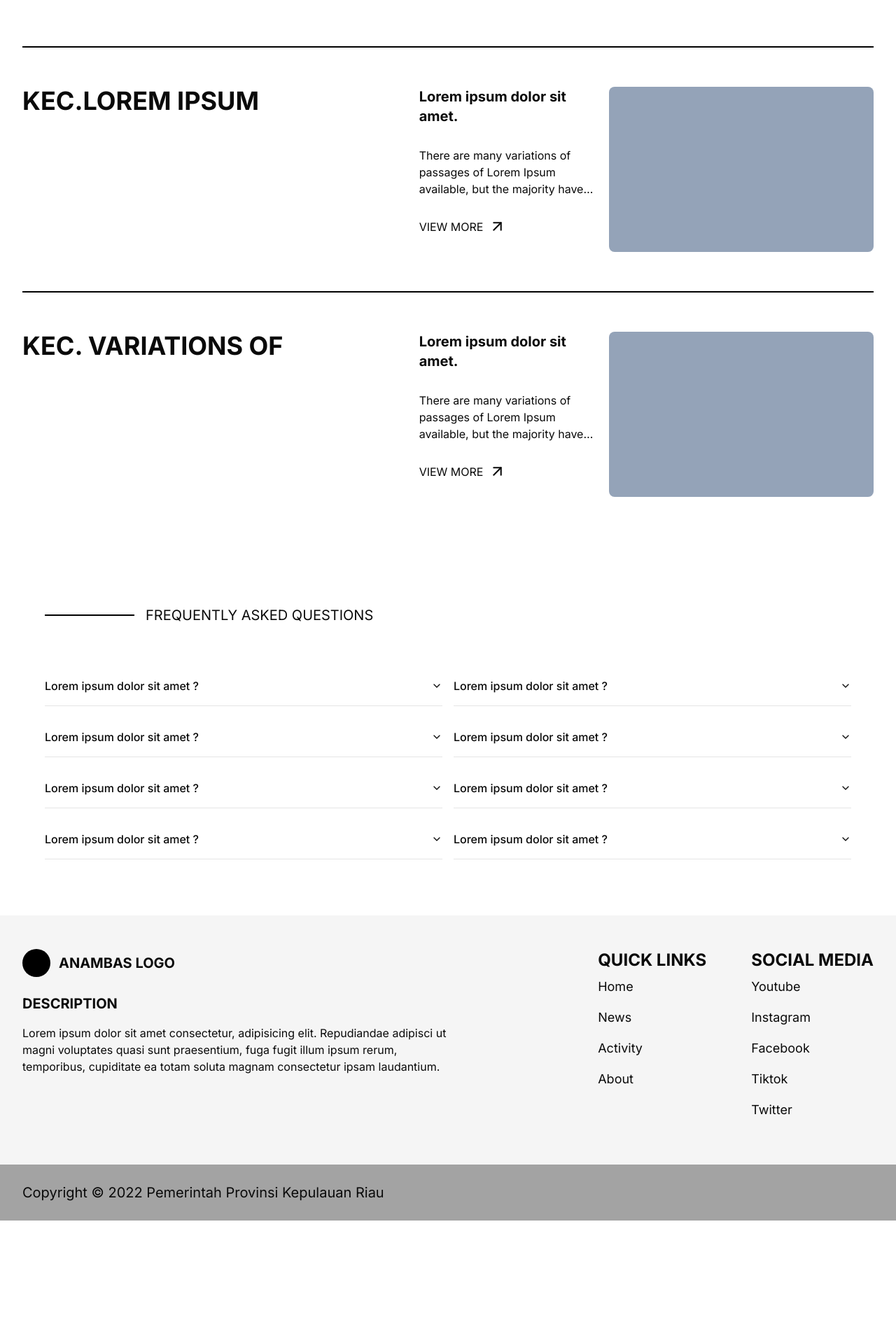
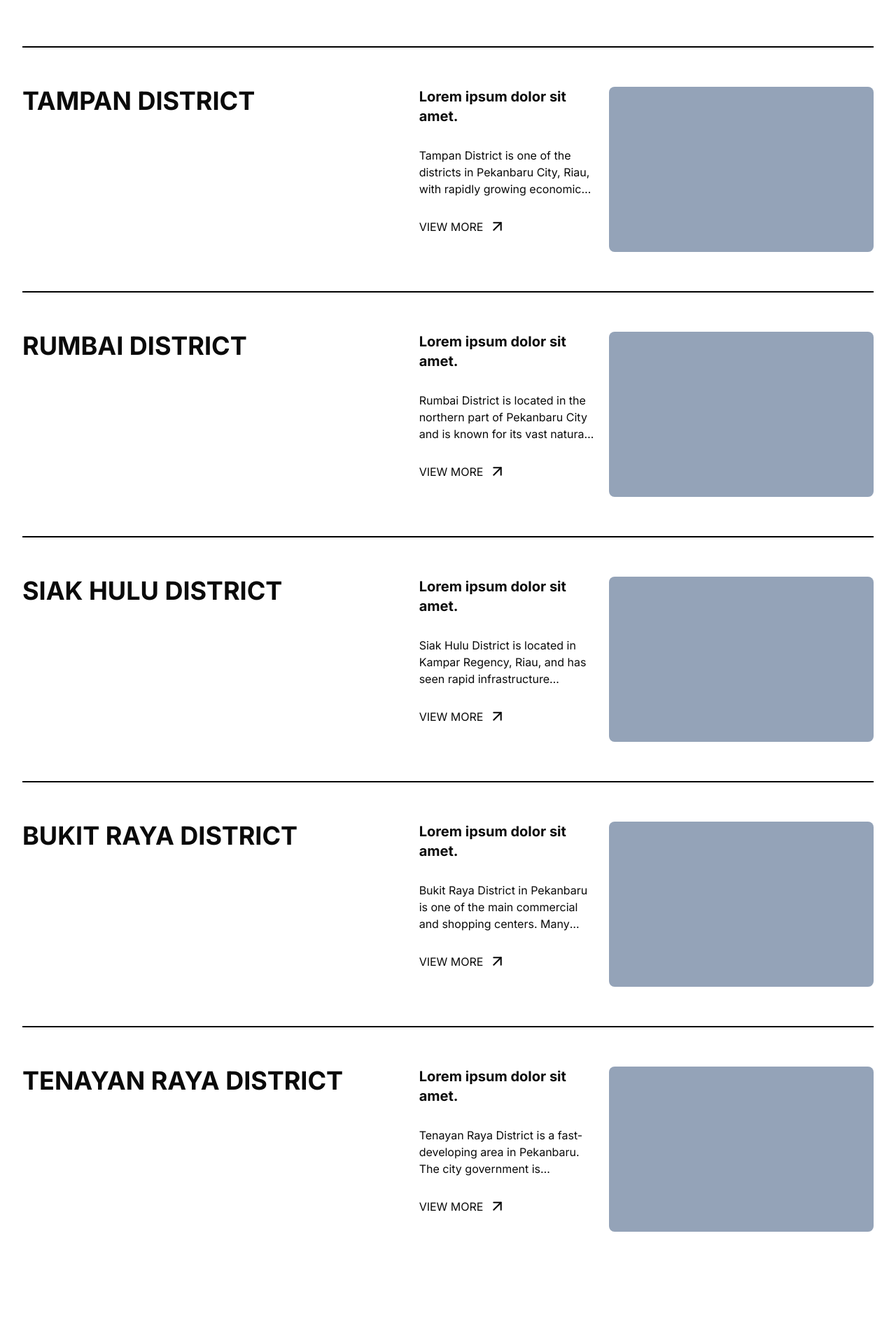
Before and after one commit to Rangga056/anambas-app, a Next.js app: page /about in a window 1280 px wide. Shown: the part 1080-2999 px from the top of the page at 70% size. Before the commit the page ends 2824 px from the top, so only its background shows below. Built offline with nearby package versions, Linux system fonts and the light colour scheme.

Commit message:
update slug

```diff
--- a/app/about/[slug]/page.jsx
+++ b/app/about/[slug]/page.jsx
@@ -1,6 +1,8 @@
 "use client";
 
 import DestinationCard from "@/components/shared/About/DestinationSection/DestinationCard";
+import FAQ from "@/components/shared/FAQs/FAQ";
+import Location from "@/components/shared/Home/Location";
 import { DetailAboutDummy } from "@/constants/DetailAboutDummy";
 
 const DetailAbout = (props) => {
@@ -14,19 +16,29 @@ const DetailAbout = (props) => {
   }
 
   return (
-      <div className="container mb-20">
-        {/* HERO
+    <div className="container mb-20">
+      {/* HERO
         TODO: will be updated */}
       <div className="bg-hero-beach-img bg-cover bg-center max-w-screen-2xl mx-auto h-[calc(100vh-80px)] flex items-end p-12 max-h-[750px] text-white uppercase text-5xl font-bold">
-      {dummyAbout.place}
+        {dummyAbout.place}
       </div>
-      <p className="text-3xl my-10 ml-28 mr-7 ">
-      {dummyAbout.desc}
-      </p>
+      <p className="text-3xl my-10 ml-28 mr-7 ">{dummyAbout.desc}</p>
 
       {/* DESTINATION OPTION
       TODO: will be updated */}
       <DestinationCard />
+
+      {/* LOCATION
+      TODO: will be updated*/}
+      <div className="mt-20">
+        <Location />
+      </div>
+
+      {/* LOCATION
+      TODO: will be updated*/}
+      <div className="mt-20">
+        <FAQ />
+      </div>
     </div>
   );
 };
--- /dev/null
+++ b/components/shared/About/DestinationOption/DestinatonCard.jsx
@@ -0,0 +1,9 @@
+import React from 'react'
+
+export const DestinatonCard = () => {
+  return (
+    <div>
+
+    </div>
+  )
+}
--- a/components/shared/Home/Location.jsx
+++ b/components/shared/Home/Location.jsx
@@ -10,7 +10,7 @@ const Location = () => {
         <SectionTag name={"get direction"} />
         <Link
           href={"https://maps.app.goo.gl/cwk5mBuLvcEFR4d87"}
-          className="flex items-center gap-x-4 capitalize text-lg"
+          className="flex items-center gap-x-4 capitalize text-lg text-[#236476]"
         >
           open map <FaArrowRight />
         </Link>
--- a/constants/DetailAboutDummy/index.js
+++ b/constants/DetailAboutDummy/index.js
@@ -1,12 +1,27 @@
 export const DetailAboutDummy = [
     {
         id: 1,
-        place: "kec.lorem ipsum",
-        desc: "There are many variations of passages of Lorem Ipsum available, but the majority have suffered alteration in some form, by injected humour, or randomised words which don't look even slightly believable. If you are going to use a passage of Lorem Ipsum, you need to be sure there isn't anything embarrassing hidden in the middle of text. All the Lorem Ipsum generators on the Internet tend to repeat predefined chunks as necessary, making this the"
+        place: "Tampan District",
+        desc: "Tampan District is one of the districts in Pekanbaru City, Riau, with rapidly growing economic potential. This area is also known for its educational centers and public facilities that continue to develop along with population growth."
     },
     {
         id: 2,
-        place: "kec. variations of",
-        desc: "There are many variations of passages of Lorem Ipsum available, but the majority have suffered alteration in some form, by injected humour, or randomised words which don't look even slightly believable. If you are going to use a passage of Lorem Ipsum, you need to be sure there isn't anything embarrassing hidden in the middle of text. All the Lorem Ipsum generators on the Internet tend to repeat predefined chunks as necessary, making this the first true generator on the Internet."
+        place: "Rumbai District",
+        desc: "Rumbai District is located in the northern part of Pekanbaru City and is known for its vast natural resources. Several oil and gas companies operate in this area, making Rumbai an important industrial region."
+    },
+    {
+        id: 3,
+        place: "Siak Hulu District",
+        desc: "Siak Hulu District is located in Kampar Regency, Riau, and has seen rapid infrastructure development. This area is becoming a residential hub with easy access to Pekanbaru City."
+    },
+    {
+        id: 4,
+        place: "Bukit Raya District",
+        desc: "Bukit Raya District in Pekanbaru is one of the main commercial and shopping centers. Many malls, hotels, and entertainment venues are located here, making Bukit Raya a popular area frequented by local tourists."
+    },
+    {
+        id: 5,
+        place: "Tenayan Raya District",
+        desc: "Tenayan Raya District is a fast-developing area in Pekanbaru. The city government is developing several large infrastructure projects in this region, including power plants and industrial zones."
     },
 ]
```
